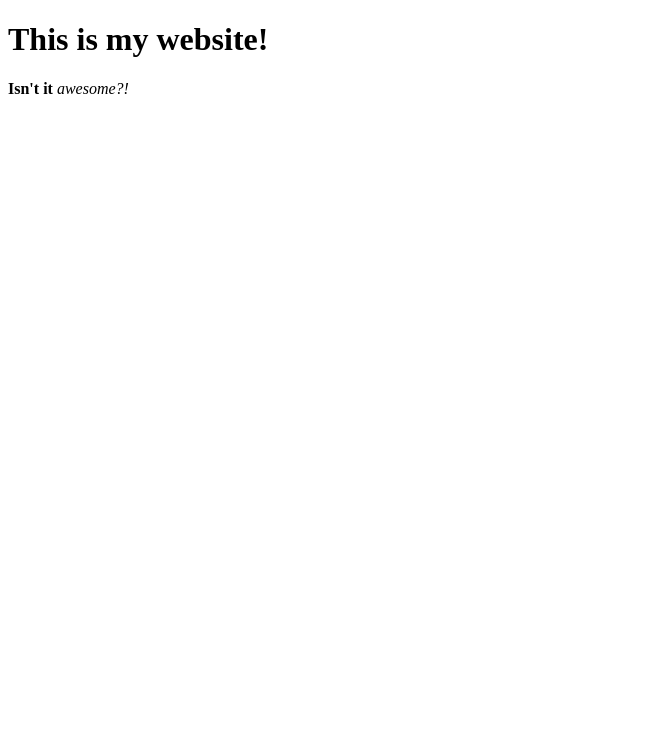
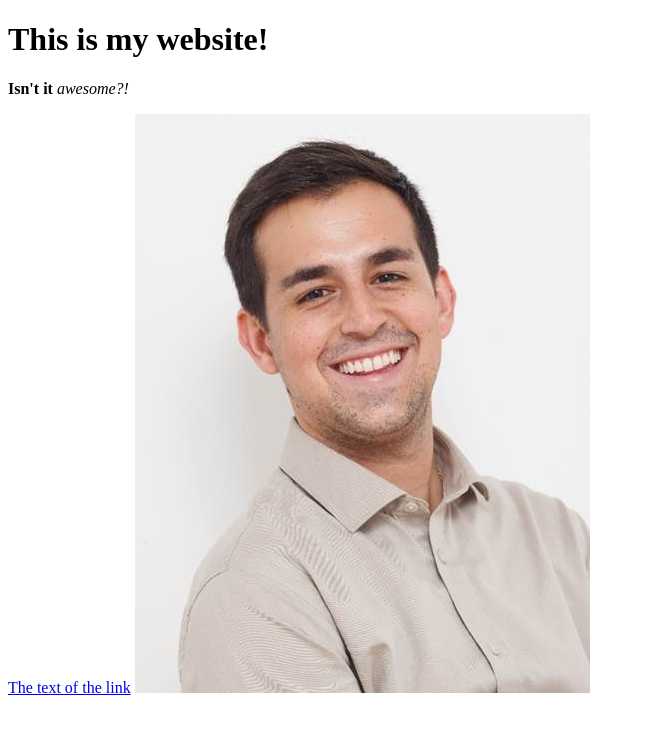
Before and after one commit to BCHBenoit/html_crashcourse, a plain HTML site: page index.html in a window 1280 px wide. Shown: the whole page, without its empty margins (0-645 px from the left). Drawn offline with Linux system fonts and the light colour scheme.

Commit message:
guardado3

```diff
--- a/index.html
+++ b/index.html
@@ -8,6 +8,8 @@
 <body>
     <h1>This is my website!</h1>
     <p><strong>Isn't it</strong> <em>awesome?!</em></p>
+    <a href="https://google.com">The text of the link</a>
+    <img src="foto.jpg">
 
 </body>
 </html>
```
Also changed, not shown: foto.jpg (added).
